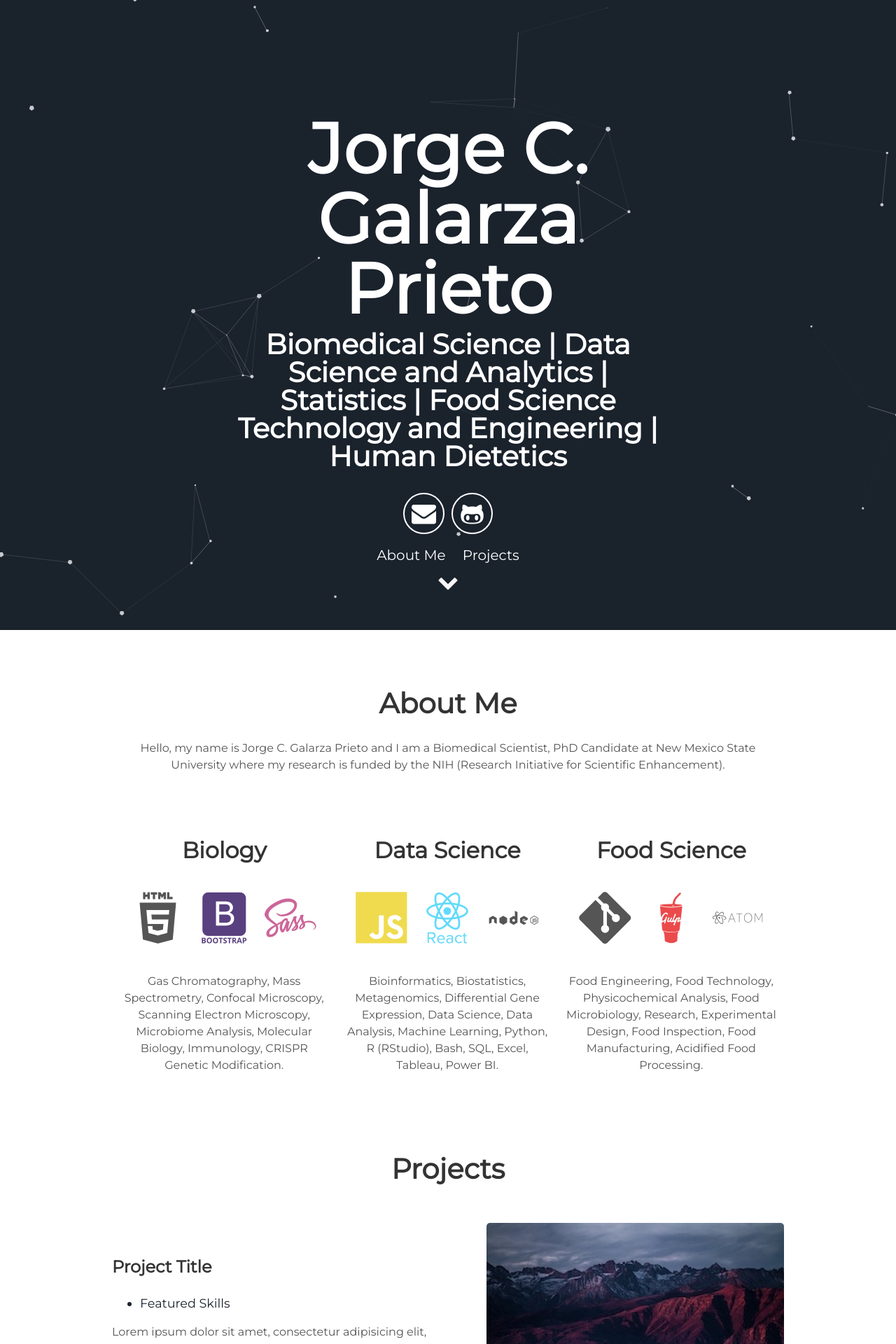
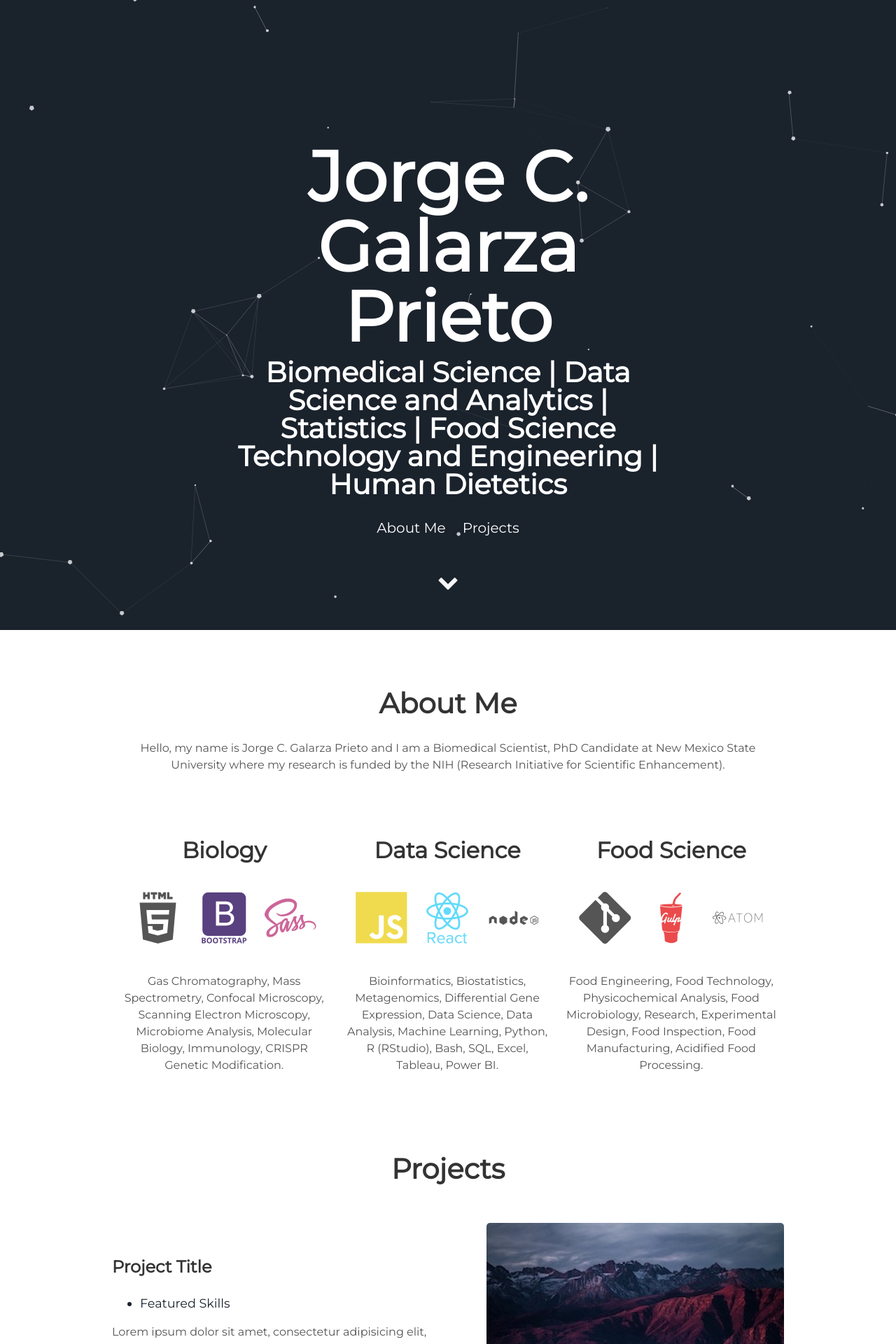
Before and after one commit to jorgegalarza1/jorgegalarza1.github.io, a Jekyll site: the page built from index.html, in a window 1280 px wide. Shown: the top 1920 px of the page at 70% size. Built offline with Jekyll 4.4.1, drawn with Linux system fonts in a browser that asks for light colours.

Commit message:
Update header.html

```diff
--- a/_includes/header.html
+++ b/_includes/header.html
@@ -4,10 +4,6 @@
         <span class="site-title">{{site.username}}</span>
         <span class="site-description">{{site.user_title}}</span>
       </h1>
-      <div class="header-icons">
-        <a aria-label="Send email" target="jorge_galarza_1@outlook.com" href="#"><i class="icon fa fa-envelope"></i></a>
-        <a aria-label="My Github" target="https://github.com/jorgegalarza1" href="https://github.com/jorgegalarza1"><i class="icon fa fa-github-alt" aria-hidden="true"></i></a>
-      </div>
       <div class="header-links">
         <a class="link" href="#about" data-scroll>About Me</a>
         <a class="link" href="#projects" data-scroll>Projects</a>
```
